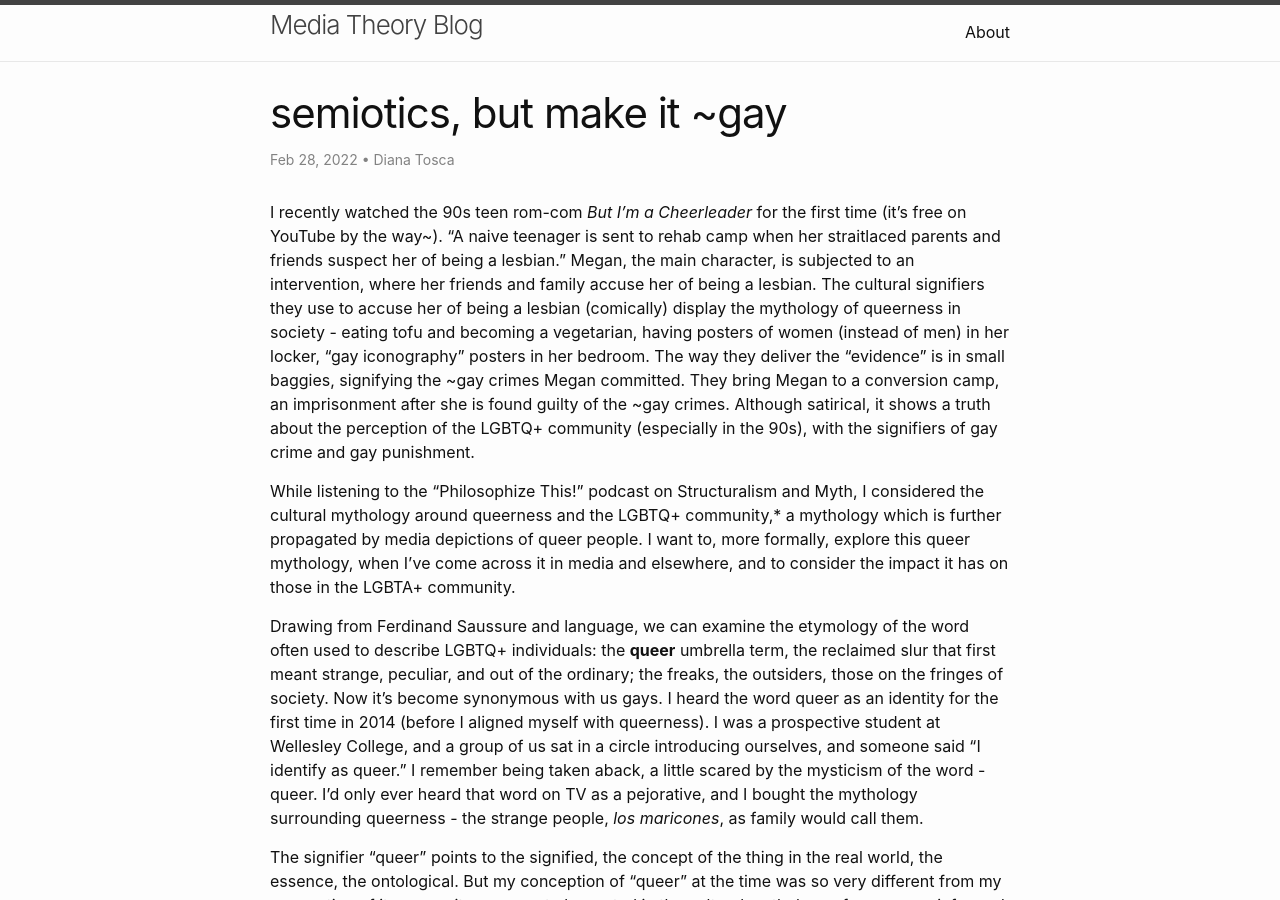
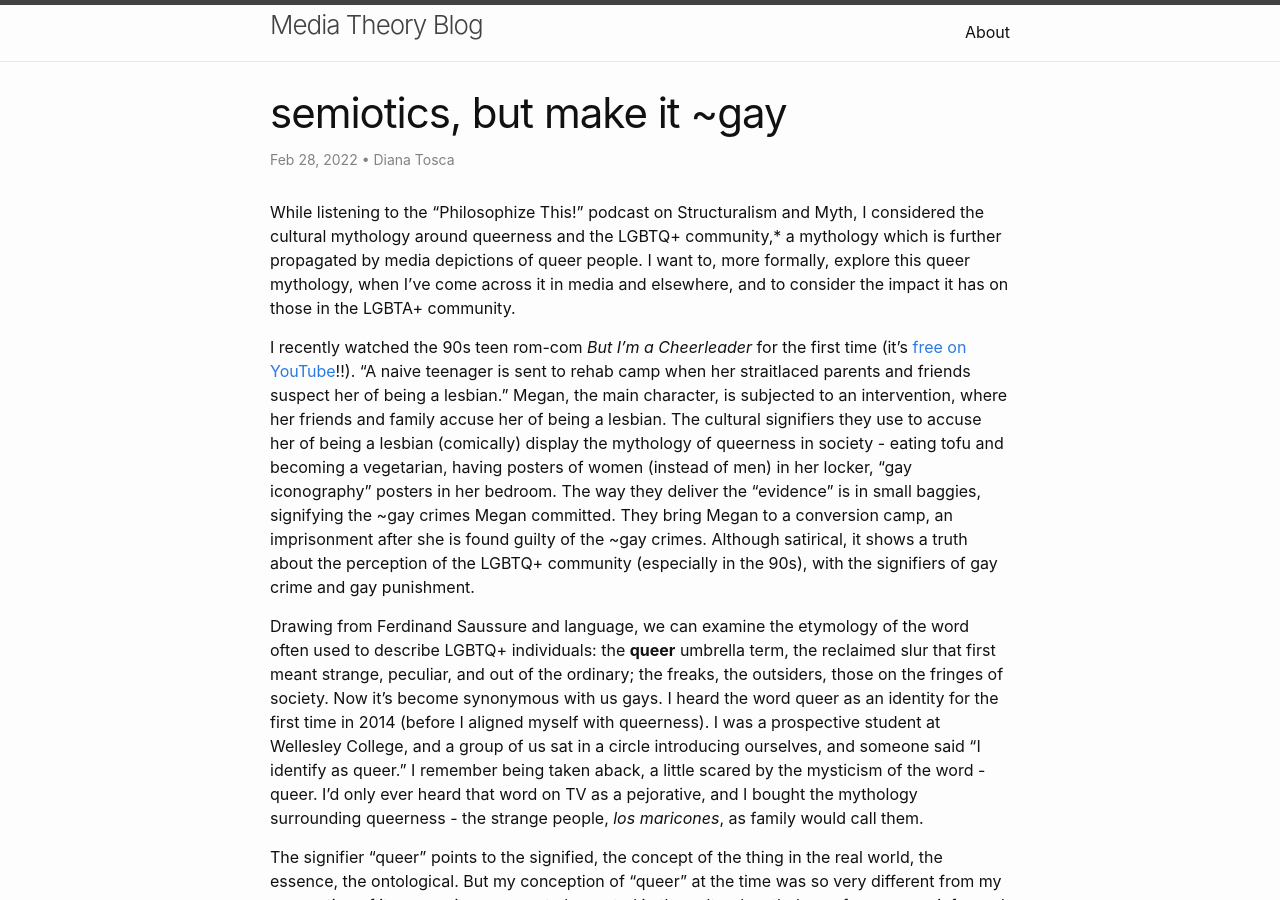
Before and after one commit to dtosca/media-theory, a Jekyll site: the page built from _posts/2022-2-28-reflection-week-5.md, in a window 1280 px wide and 900 px high. Built offline with Jekyll 4.4.1, drawn with Linux system fonts in a browser that asks for light colours; comment, search, counter and statistics services are not loaded.

Commit message:
adding gay links

```diff
--- a/_posts/2022-2-28-reflection-week-5.md
+++ b/_posts/2022-2-28-reflection-week-5.md
@@ -7,9 +7,9 @@ comments: true
 permalink: /week-5-reflection/
 ---
 
-I recently watched the 90s teen rom-com *But I’m a Cheerleader* for the first time (it’s free on YouTube by the way~). “A naive teenager is sent to rehab camp when her straitlaced parents and friends suspect her of being a lesbian.” Megan, the main character, is subjected to an intervention, where her friends and family accuse her of being a lesbian. The cultural signifiers they use to accuse her of being a lesbian (comically) display the mythology of queerness in society - eating tofu and becoming a vegetarian, having posters of women (instead of men) in her locker, “gay iconography” posters in her bedroom. The way they deliver the “evidence” is in small baggies, signifying the ~gay crimes Megan committed. They bring Megan to a conversion camp, an imprisonment after she is found guilty of the ~gay crimes. Although satirical, it shows a truth about the perception of the LGBTQ+ community (especially in the 90s), with the signifiers of gay crime and gay punishment.
+While listening to the “Philosophize This!” podcast on Structuralism and Myth, I considered the cultural mythology around queerness and the LGBTQ+ community,* a mythology which is further propagated by media depictions of queer people. I want to, more formally, explore this queer mythology, when I’ve come across it in media and elsewhere, and to consider the impact it has on those in the LGBTA+ community.
 
-While listening to the “Philosophize This!” podcast on Structuralism and Myth, I considered the cultural mythology around queerness and the LGBTQ+ community,* a mythology which is further propagated by media depictions of queer people. I want to, more formally, explore this queer mythology, when I’ve come across it in media and elsewhere, and to consider the impact it has on those in the LGBTA+ community.
+I recently watched the 90s teen rom-com *But I’m a Cheerleader* for the first time (it’s [free on YouTube](https://www.youtube.com/watch?v=0cD4f6fH6Mk)!!). “A naive teenager is sent to rehab camp when her straitlaced parents and friends suspect her of being a lesbian.” Megan, the main character, is subjected to an intervention, where her friends and family accuse her of being a lesbian. The cultural signifiers they use to accuse her of being a lesbian (comically) display the mythology of queerness in society - eating tofu and becoming a vegetarian, having posters of women (instead of men) in her locker, “gay iconography” posters in her bedroom. The way they deliver the “evidence” is in small baggies, signifying the ~gay crimes Megan committed. They bring Megan to a conversion camp, an imprisonment after she is found guilty of the ~gay crimes. Although satirical, it shows a truth about the perception of the LGBTQ+ community (especially in the 90s), with the signifiers of gay crime and gay punishment.
 
 Drawing from Ferdinand Saussure and language, we can examine the etymology of the word often used to describe LGBTQ+ individuals: the **queer** umbrella term, the reclaimed slur that first meant strange, peculiar, and out of the ordinary; the freaks, the outsiders, those on the fringes of society. Now it’s become synonymous with us gays. I heard the word queer as an identity for the first time in 2014 (before I aligned myself with queerness). I was a prospective student at Wellesley College, and a group of us sat in a circle introducing ourselves, and someone said “I identify as queer.” I remember being taken aback, a little scared by the mysticism of the word - queer. I’d only ever heard that word on TV as a pejorative, and I bought the mythology surrounding queerness - the strange people, *los maricones*, as family would call them.
 
```
